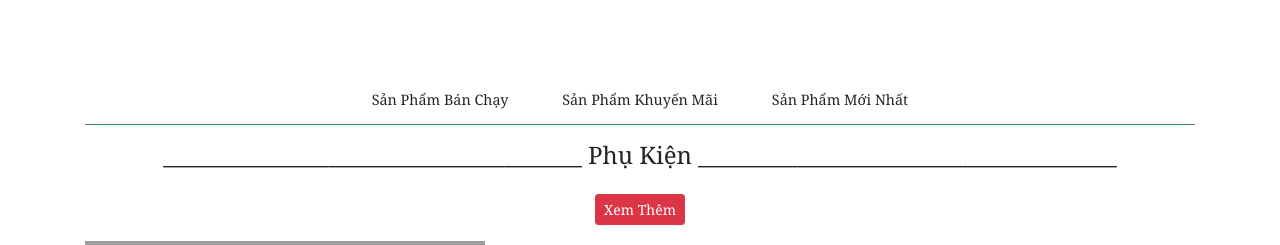
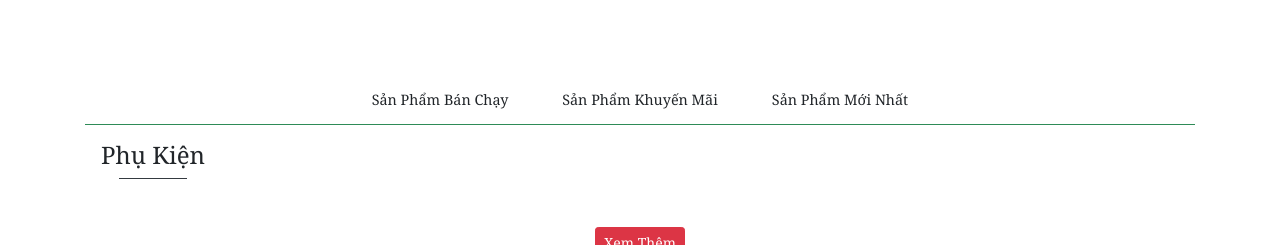
Before and after one commit to jencodoo/sell_shoe_stores, a plain HTML site: page index.html in a window 1280 px wide. Shown: the part 1080-1325 px from the top of the page. Drawn offline with nearby package versions, Linux system fonts and the light colour scheme; grey boxes are pictures that could not be loaded.

Commit message:
Update index.html

```diff
--- a/index.html
+++ b/index.html
@@ -453,8 +453,10 @@
         <div class="mb-3" id="extraProducts">
             <div class="container">
                 <div class="acc-title mb-3">
-                    <h4 class="text-center">______________________________________ Phụ Kiện
-                        ______________________________________</h4>
+                    <h4 class="text-center position-relative d-inline-block">
+                        <span class="px-3">Phụ Kiện</span>
+                        <hr class="mt-2 w-50 mx-auto border-dark">
+                    </h4>
                 </div>
                 <div class="acc-content">
                     <div class="row mb-2" id="extra-product">
```
